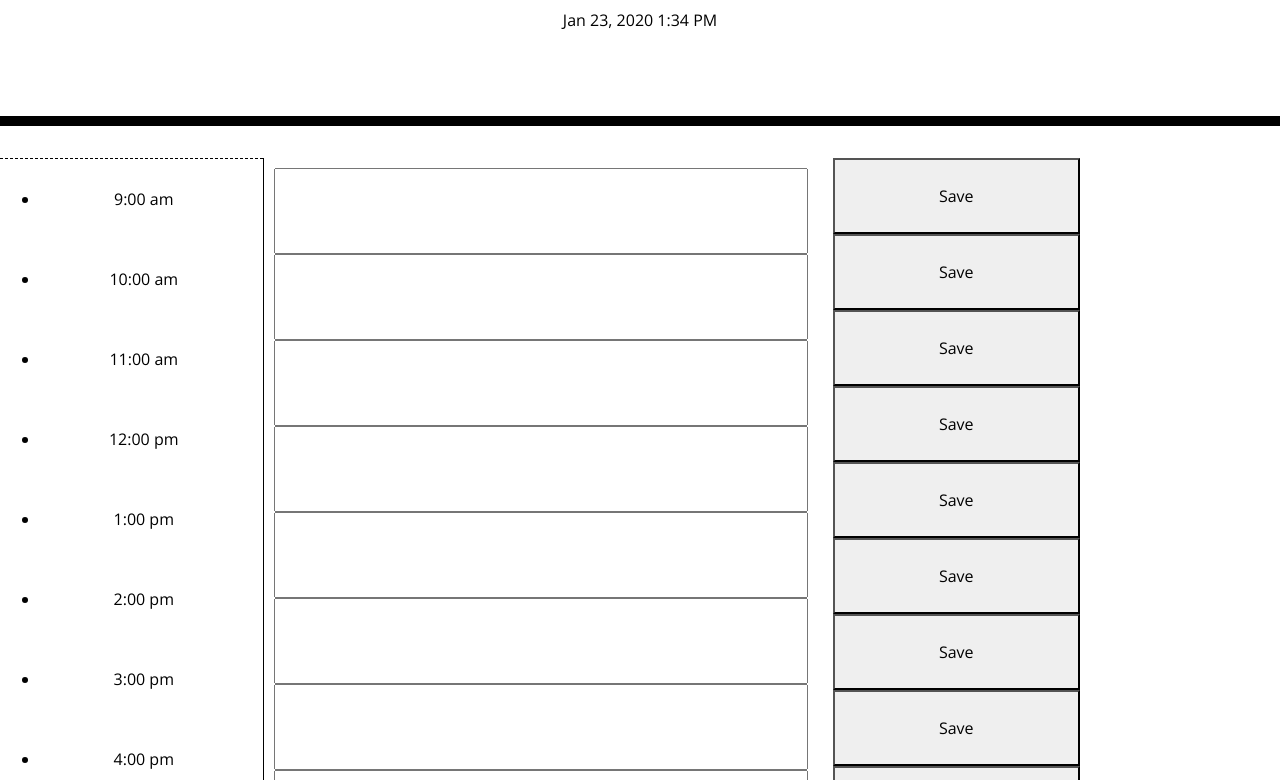
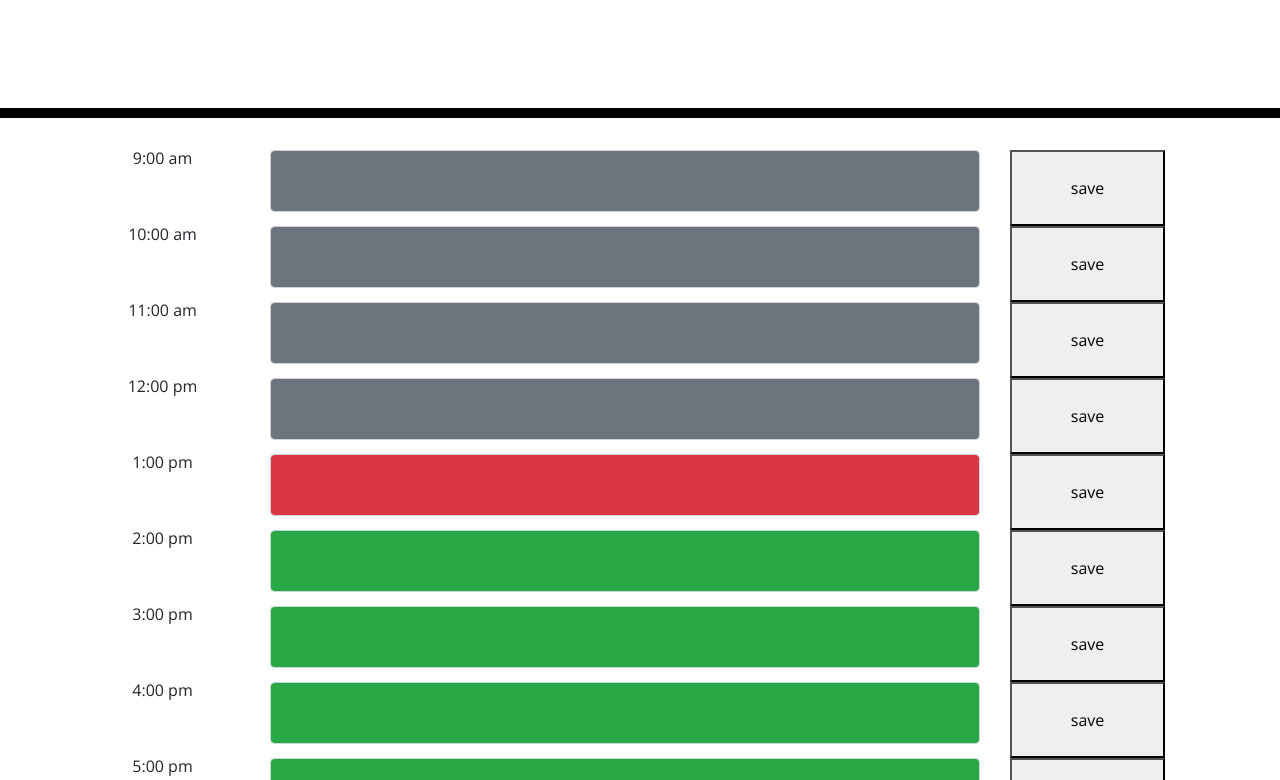
Before and after one commit to tabby-lab/Work_Day_Scheduler, a plain HTML site: page Scheduler/index.html in a window 1280 px wide. Shown: the part 182-962 px from the top of the page. Drawn offline with nearby package versions, Linux system fonts and the light colour scheme.

Commit message:
Created html dynamically,got timeblock colors to work

```diff
--- a/Scheduler/index.html
+++ b/Scheduler/index.html
@@ -1,21 +1,19 @@
 <!DOCTYPE html>
 <html lang="en">
-
 <head>
-  <meta charset="UTF-8" />
-  <meta name="viewport" content="width=device-width, initial-scale=1.0" />
-  <meta http-equiv="X-UA-Compatible" content="ie=edge" />
+    <meta charset="UTF-8">
+    <meta name="viewport" content="width=device-width, initial-scale=1.0">
+    <meta http-equiv="X-UA-Compatible" content="ie=edge">
     <link rel="stylesheet" href="https://stackpath.bootstrapcdn.com/bootstrap/4.3.1/css/bootstrap.min.css" />
   <link rel="stylesheet" href="https://use.fontawesome.com/releases/v5.8.1/css/all.css"
     integrity="sha384-50oBUHEmvpQ+1lW4y57PTFmhCaXp0ML5d60M1M7uH2+nqUivzIebhndOJK28anvf" crossorigin="anonymous" />
   <link href="https://fonts.googleapis.com/css?family=Open+Sans&display=swap" rel="stylesheet" />
   <link rel="stylesheet" href="style.css" />
+    <title>Document</title>
+</head>
+<body>
 
-  <title>Work Day Scheduler</title>
-</head>
-
-<body>
-  <header class="jumbotron">
+        <header class="jumbotron text-center">
                 <h1 class="display-3">Work Day Scheduler</h1>
                 <p class="lead">A simple calendar app for scheduling your work day</p>
                 <label for id="now"></label>
@@ -27,63 +25,15 @@
 
                 <p id="currentDay" class="lead"></p>
               </header>
-  <div class="container row time-block">
-    <div class="row">
-      <div class="col-3 hours">
-        <ul>
-          <li><span>9:00 am </span>
-          </li>
-          <li><span>10:00 am</span>
-          </li>
-          <li><span>11:00 am</span>
-          </li>
-          <li><span>12:00 pm</span>
-          </li>
-          <li><span>1:00 pm</span>
-          </li>
-          <li><span>2:00 pm</span>
-          </li>
-          <li><span>3:00 pm</span>
-          </li>
-          <li><span>4:00 pm</span>
-          </li>
-          <li><span>5:00 pm</span>
-          </li>
-        </ul>
+
+
+          <div class="container">
+              <div class="showPlanner">
+
+              </div>
           </div>
 
 
-      <div class="col-6">
-
-
-        <input type="text" class="full-width inP1"></input>
-        <input type="text" class="full-width inP2"></input>
-        <input type="text" class="full-width inP3"></input>
-        <input type="text" class="full-width inP4"></input>
-        <input type="text" class="full-width inP5"></input>
-        <input type="text" class="full-width inP6"></input>
-        <input type="text" class="full-width inP7"></input>
-        <input type="text" class="full-width inP8"></input>
-        <input type="text" class="full-width inP9"></input>
-
-
-      </div>
-
-
-      <div class="col-3 save-button">
-        <button class="saveBtn btn1" id="target1">Save</button>
-        <button class="saveBtn btn2" id="target2">Save</button>
-        <button class="saveBtn btn3" id="target3">Save</button>
-        <button class="saveBtn btn4" id="target4">Save</button>
-        <button class="saveBtn btn5" id="target5">Save</button>
-        <button class="saveBtn btn6" id="target6">Save</button>
-        <button class="saveBtn btn7" id="target7">Save</button>
-        <button class="saveBtn btn8" id="target8">Save</button>
-        <button class="saveBtn btn9" id="target9">Save</button>
-      </div>
-    </div>
-  </div>
-  </div>
 
 
     <script src="https://code.jquery.com/jquery-3.4.1.min.js"></script>
@@ -91,77 +41,7 @@
 
 
   <script src="https://cdnjs.cloudflare.com/ajax/libs/moment.js/2.24.0/moment.min.js"></script>
-  <script>
-    $(document).ready(function () {
-
-      var now = moment();
-      $("#now").text(now.format("lll"));
-    })
-
-
-
-      // when button 1 is clicked execute this function
-      $(".btn1").on('click', function(){
-        // grab the text input and save to local storage
-        var input1 = $(".inP1").val();
-        localStorage.setItem('9am', JSON.stringify(input1) );
-      })
-
-      $(".btn2").on('click', function(){
-        // grab the text input and save to local storage
-        var input2 = $(".inP2").val();
-        localStorage.setItem('10am', JSON.stringify(input2) );
-      })
-
-      $(".btn3").on('click', function(){
-        // grab the text input and save to local storage
-        var input3 = $(".inP3").val();
-        localStorage.setItem('11am', JSON.stringify(input3) );
-      })
-
-      $(".btn4").on('click', function(){
-        // grab the text input and save to local storage
-        var input4 = $(".inP4").val();
-        localStorage.setItem('12am', JSON.stringify(input4) );
-      })
-
-      $(".btn5").on('click', function(){
-        // grab the text input and save to local storage
-        var input5 = $(".inP5").val();
-        localStorage.setItem('1pm', JSON.stringify(input5) );
-      })
-
-      $(".btn6").on('click', function(){
-        // grab the text input and save to local storage
-        var input6 = $(".inP6").val();
-        localStorage.setItem('2pm', JSON.stringify(input6) );
-      })
-
-      $(".btn7").on('click', function(){
-        // grab the text input and save to local storage
-        var input7 = $(".inP7").val();
-        localStorage.setItem('3pm', JSON.stringify(input7) );
-      })
-
-      $(".btn8").on('click', function(){
-        // grab the text input and save to local storage
-        var input8 = $(".inP8").val();
-        localStorage.setItem('4pm', JSON.stringify(input8) );
-      })
-
-      $(".btn9").on('click', function(){
-        // grab the text input and save to local storage
-        var input9 = $(".inP9").val();
-        localStorage.setItem('5pm', JSON.stringify(input9) );
-      })
-
-
-
-
-  </script>
-
-
+  <script src="script.js"></script>
 
 </body>
-
 </html>
--- /dev/null
+++ b/Scheduler/script.js
@@ -0,0 +1,63 @@
+var workHours=[9, 10, 11, 12, 13, 14, 15, 16, 17];
+
+
+
+function displayPlanner(){
+var currentHour=moment().hour()
+for (let index = 0; index < workHours.length; index++) {
+
+     var row=$("<div class='row'>")
+    var columnOne=$("<div class='col-sm-2  '>")
+
+    columnOne.attr("style","text-align:center")
+
+    columnOne.text(workHours[index] + ":00 am")
+
+    if (workHours[index]>= 12){
+        columnOne.text(workHours[index] + ":00 pm")
+        var standardHour=workHours[index]-12
+        if (workHours [index]>= 13)
+        columnOne.text(standardHour + ":00 pm")
+    }
+
+
+    var columnTwo=$("<div class='col-sm-8'>")
+    var textarea=$("<textarea class='bg-danger form-control'>")
+    if (currentHour<workHours[index]){
+        textarea=$("<textarea class='bg-success  form-control'>")
+    }
+    else if (currentHour>workHours[index]){
+     textarea=$("<textarea class='bg-secondary  form-control'>")
+    }
+
+
+    textarea.attr("id","textarea" +index)
+    var getValueTextArea=localStorage.getItem("textarea"+index)
+    textarea.text(getValueTextArea)
+    columnTwo.append(textarea)
+
+    var columnThree=$("<div class='col-sm-2'>")
+    var Button=$("<button class='btn-primary'>")
+      Button.attr("class","saveBtn")
+       Button.text("save")
+    columnThree.append(Button)
+
+    row.append(columnOne,columnTwo,columnThree)
+
+
+    $(".showPlanner").append(row)
+
+}
+}
+
+displayPlanner()
+
+$(".saveBtn").on("click", function(){
+
+   for (let index = 0; index < workHours.length; index++) {
+    var getValueTextArea=$("#textarea"+index).val()
+    localStorage.setItem("textarea" +index,getValueTextArea)
+   }
+
+
+})
--- a/Scheduler/style.css
+++ b/Scheduler/style.css
@@ -8,14 +8,14 @@ body {
 
 
 
-  /* textarea{
+  textarea{
     background: transparent;
     border: none;
     resize: none;
     color: #000000;
     border-left: 1px solid black;
     padding: 10px;
-  } */
+  }
 
   .jumbotron {
     text-align: center;
@@ -37,10 +37,6 @@ body {
   .row {
     width:100%;
   }
-  /* .hours{
-
-      line-height: 80px
-  } */
 
 
 
```
Also changed, not shown: 1 other file. Lines whose indentation alone changed are shown as unchanged.
